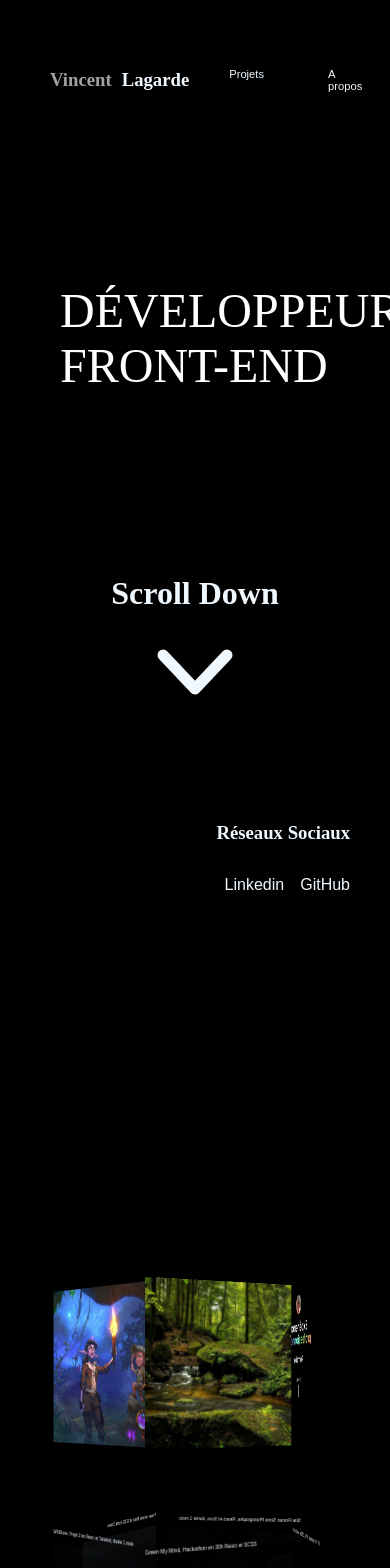
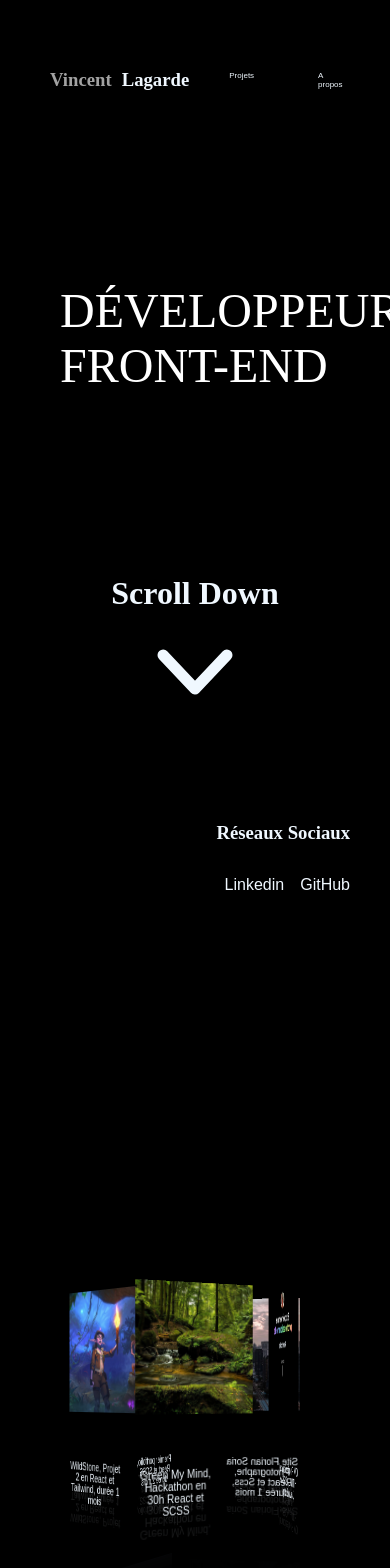
Before and after one commit to Vince-lgd/PortFolioV2, a Vue app in the folder PortFolioV2/: page / in a window 390 px wide. Shown: the top 1568 px of the page. Built offline with nearby package versions, Linux system fonts and the light colour scheme.

Commit message:
reponsive in finish

```diff
--- a/PortFolioV2/src/components/NavBar.vue
+++ b/PortFolioV2/src/components/NavBar.vue
@@ -138,6 +138,22 @@ p:hover {
     font-size: 0.5rem;
   }
 }
+@media all and (max-width: 1000px) {
+  .freelance {
+    display: none;
+  }
+  .menu {
+    display: flex;
+    justify-content: space-between;
+    align-items: center;
+    gap: 2.5rem;
+    padding: 10px;
+  }
+  p {
+    font-size: 1rem;
+  }
+}
+
 @media all and (max-width: 430px) {
   .freelance {
     display: none;
@@ -153,4 +169,19 @@ p:hover {
     font-size: 0.7rem;
   }
 }
+@media all and (max-width: 422px) {
+  .freelance {
+    display: none;
+  }
+  .menu {
+    display: flex;
+    justify-content: space-between;
+    align-items: center;
+    gap: 2.5rem;
+    padding: 10px;
+  }
+  p {
+    font-size: 0.5rem;
+  }
+}
 </style>
--- a/PortFolioV2/src/components/Profil.vue
+++ b/PortFolioV2/src/components/Profil.vue
@@ -2,7 +2,7 @@
   <div>
     <div class="pres">
       <div class="text">
-        <h1>Développeur Front-End</h1>
+        <h1>Vincent Lagarde</h1>
         <div class="line"></div>
         <p class="dispo">Ouvert aux opportunités professionelles</p>
         <div ref="text2" class="text2">
--- a/PortFolioV2/src/components/Projects.vue
+++ b/PortFolioV2/src/components/Projects.vue
@@ -136,6 +136,105 @@ p {
   color: aliceblue;
 }
 
+@media all and (max-width: 1000px) {
+  .project span img {
+    position: absolute;
+    top: 0;
+    left: 0;
+    width: 75%;
+    height: 75%;
+    object-fit: cover;
+    user-select: none;
+  }
+  .project span {
+    position: absolute;
+    top: 0;
+    left: 0;
+    width: 100%;
+    height: 100%;
+    transform-origin: center;
+    transform-style: preserve-3d;
+    transform: rotateY(calc(var(--i) * 72deg)) translateZ(300px);
+    -webkit-box-reflect: below 1px
+      linear-gradient(transparent, transparent, #0002);
+  }
+  a {
+    text-align: center;
+    position: absolute;
+    margin-top: 28vh;
+    color: aliceblue;
+    font-family: "Poppins", sans-serif;
+    font-size: 10px;
+    width: 8rem;
+  }
+}
+
+@media all and (max-width: 700px) {
+  .project span img {
+    position: absolute;
+    top: 0;
+    left: 0;
+    width: 75%;
+    height: 75%;
+    object-fit: cover;
+    user-select: none;
+  }
+  .project span {
+    position: absolute;
+    top: 0;
+    left: 0;
+    width: 100%;
+    height: 100%;
+    transform-origin: center;
+    transform-style: preserve-3d;
+    transform: rotateY(calc(var(--i) * 72deg)) translateZ(200px);
+    -webkit-box-reflect: below 1px
+      linear-gradient(transparent, transparent, #0002);
+  }
+  a {
+    text-align: center;
+    position: absolute;
+    margin-top: 28vh;
+    color: aliceblue;
+    font-family: "Poppins", sans-serif;
+    font-size: 10px;
+    width: 8rem;
+  }
+}
+
+@media all and (max-width: 500px) {
+  .project span img {
+    position: absolute;
+    top: 0;
+    left: 0;
+    width: 75%;
+    height: 75%;
+    object-fit: cover;
+    user-select: none;
+  }
+  .project span {
+    position: absolute;
+    top: 0;
+    left: 0;
+    width: 100%;
+    height: 100%;
+    transform-origin: center;
+    transform-style: preserve-3d;
+    transform: rotateY(calc(var(--i) * 72deg)) translateZ(150px);
+    -webkit-box-reflect: below 1px
+      linear-gradient(transparent, transparent, #0002);
+  }
+  a {
+    text-align: center;
+    position: absolute;
+    margin-top: 28vh;
+    color: aliceblue;
+    font-family: "Poppins", sans-serif;
+    font-size: 10px;
+    width: 8rem;
+  }
+}
+
 @media all and (max-width: 430px) {
   .project span img {
     position: absolute;
@@ -164,7 +263,41 @@ p {
     margin-top: 28vh;
     color: aliceblue;
     font-family: "Poppins", sans-serif;
-    font-size: 5px;
+    font-size: 10px;
+    width: 8rem;
+  }
+}
+
+@media all and (max-width: 422px) {
+  .project span img {
+    position: absolute;
+    top: 0;
+    left: 0;
+    width: 60%;
+    height: 60%;
+    object-fit: cover;
+    user-select: none;
+  }
+  .project span {
+    position: absolute;
+    top: 0;
+    left: 0;
+    width: 100%;
+    height: 100%;
+    transform-origin: center;
+    transform-style: preserve-3d;
+    transform: rotateY(calc(var(--i) * 72deg)) translateZ(80px);
+    -webkit-box-reflect: below 1px
+      linear-gradient(transparent, transparent, #0002);
+  }
+  a {
+    text-align: center;
+    position: absolute;
+    margin-top: 20vh;
+    color: aliceblue;
+    font-family: "Poppins", sans-serif;
+    font-size: 10px;
+    width: 5rem;
   }
 }
 </style>
```
